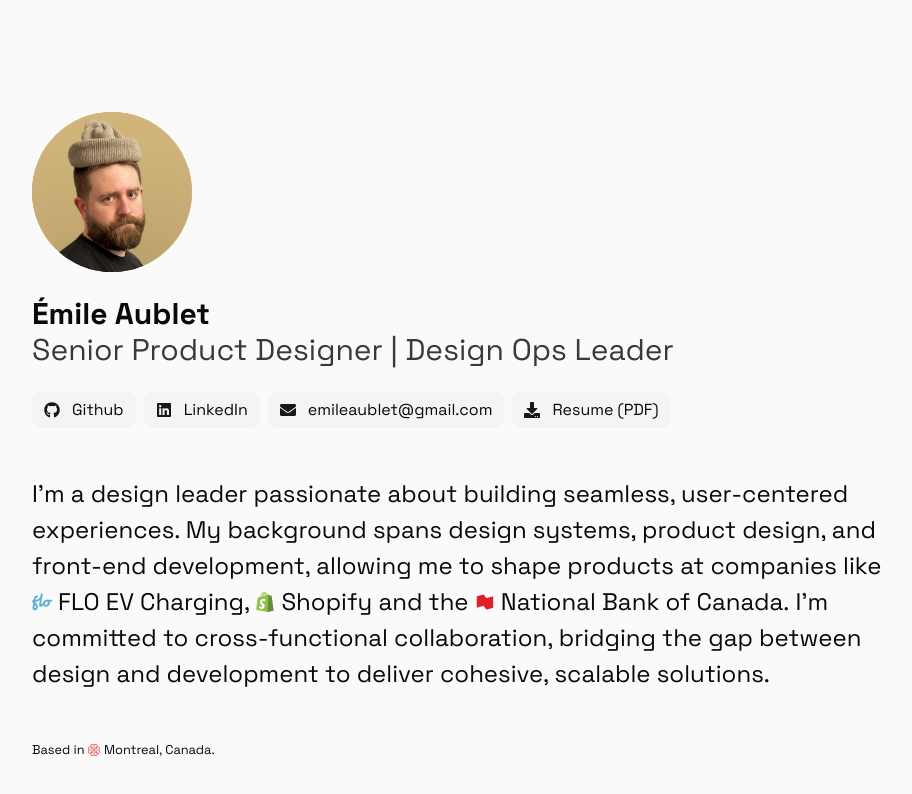
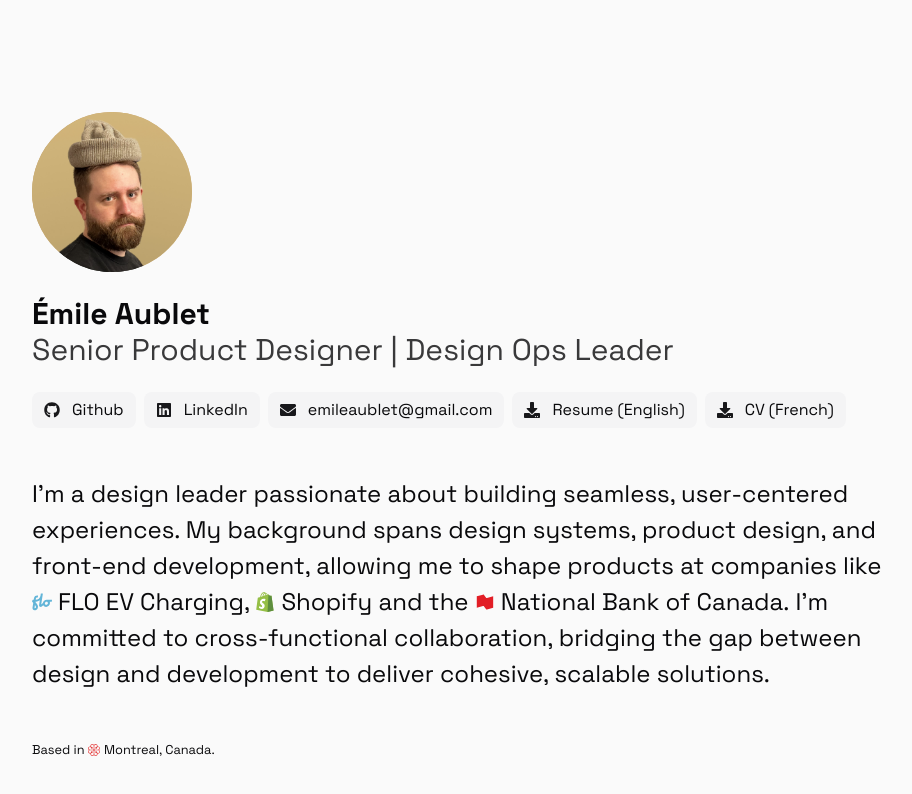
Before and after one commit to emileaublet/website, a Next.js app: page / in a window 1280 px wide. Shown: the top 794 px of the page, without its empty margins (160-1072 px from the left). Built offline with nearby package versions, Linux system fonts and the light colour scheme.

Commit message:
added resume

```diff
--- a/app/page.tsx
+++ b/app/page.tsx
@@ -53,7 +53,15 @@
           target="_blank"
         >
           <FaDownload className="w-4 h-4 dark:text-white text-zinc-900" />
-          Resume (PDF)
+          Resume (English)
+        </Link>
+        <Link
+          className={linkClasses}
+          href="/EmileAublet_2024_fr.pdf"
+          target="_blank"
+        >
+          <FaDownload className="w-4 h-4 dark:text-white text-zinc-900" />
+          CV (French)
         </Link>
       </div>
       <p className="text-lg md:text-2xl font-normal leading-normal dark:text-zinc-400 mt-12">
```
